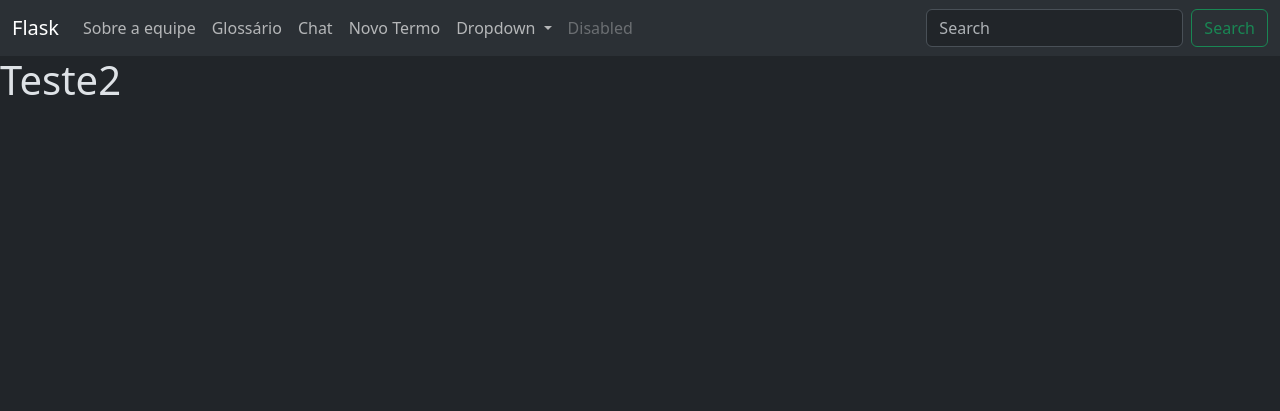
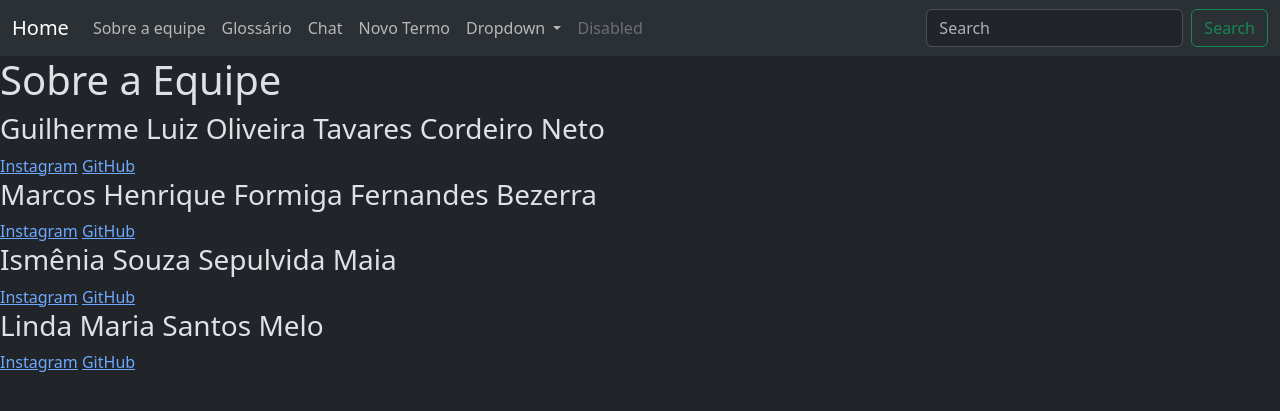
Before and after one commit to guilhermlcn/projeto_final_ip_cc, a Flask app: page /sobre_equipe in a window 1280 px wide. Shown: the top 411 px of the page. Run offline with Flask 3, Linux system fonts and the light colour scheme.

Commit message:
Update server flask

```diff
--- a/app.py
+++ b/app.py
@@ -1,5 +1,5 @@
 
-from flask import Flask, render_template, request, url_for, redirect
+from flask import Flask, render_template, request, url_for, redirect, session
 import csv
 import os
 from google import genai
@@ -21,7 +21,7 @@ def glossario():
 
     glossario_de_termos = []
 
-    with open ('bd_glossario.csv', newline='', encoding='utf-8') as csvfile:
+    with open ('bd_glossario.csv', 'r', newline='', encoding='utf-8') as csvfile:
         reader = csv.reader(csvfile, delimiter=';')
         for t in reader:
             glossario_de_termos.append(t)
@@ -36,7 +36,7 @@ def novo_termo():
 @app.route('/criar_termo', methods=['POST'])
 def criar_termo():
   termo = request.form['termo']
-  definicao = request.form['definição']
+  definicao = request.form['definicao']
 
   with open('bd_glossario.csv', 'a', newline='', encoding='utf-8') as csvfile:
     writer = csv.writer(csvfile, delimiter=';')
@@ -44,11 +44,16 @@ def criar_termo():
 
   return redirect(url_for('glossario'))
 
-@app.route('/chat_bot', methods=['POST'])
-def chat_bot():
-    prompt = request.form.get('prompt')
+@app.route('/chat_bot')
+def chat_form():
+    resposta_bot = session.pop('resposta_bot', None)
+    return render_template('chat_bot.html', resposta=resposta_bot, historico=historico_chat)
+
+@app.route('/chat_bot_form', methods=['GET', 'POST'])
+def chat_bot_form():
+    prompt = request.form['prompt']
     resposta = None
-    client = genai.Client(api_key='')
+    client = genai.Client(api_key='AIzaSyDAmIchF4JvyEfv4njinAlXTR886zJvz-w')
     modelo = 'gemini-2.0-flash'
     chat_config = {
         "system_instruction": "Você é um assistente pessoal, e sempre responde de forma objetiva."
@@ -58,6 +63,6 @@ def chat_bot():
 
     resposta = chat.send_message(prompt)
 
-    return render_template('chat_bot.html', resposta=resposta)
+    return redirect(url_for('chat_form'))
 
-app.run()
+app.run(debug=True)
--- a/bd_glossario.csv
+++ b/bd_glossario.csv
@@ -1,3 +1,4 @@
 Python;Python é uma linguagem de programação de alto nível, de propósito geral e de código aberto. Foi criada por Guido van Rossum e seu desenvolvimento começou em 1989, com a primeira versão lançada em 1991. Python é conhecida por sua sintaxe clara, legibilidade de código e versatilidade.
 Flask;Flask é um framework web leve e flexível para Python. Ele foi criado por Armin Ronacher e lançado pela primeira vez em 2010. Flask é conhecido por sua simplicidade e facilidade de uso, proporcionando as ferramentas necessárias para construir aplicativos web de forma rápida e eficiente.
-CSV;CSV (Comma-Separated Values) é um formato de arquivo simples usado para armazenar dados tabulares (como uma planilha ou banco de dados) em um formato de texto simples, onde cada linha do arquivo representa uma linha da tabela e os valores são separados por vírgulas ou outros delimitadores.
+CSV;CSV (Comma-Separated Values) é um formato de arquivo simples usado para armazenar dados tabulares (como uma planilha ou banco de dados) em um formato de texto simples, onde cada linha do arquivo representa uma linha da tabela e os valores são separados por vírgulas ou outros delimitadores.asadas;asdasd
+Linux;OS
--- a/templates/glossario.html
+++ b/templates/glossario.html
@@ -18,11 +18,10 @@
         <th scope="row">{{ loop.index }}</th>
         <td>{{ termo[0] }}</td>
         <td>{{ termo[1] }}</td>
-        <td>
-        Apagar
-        </td>
+
     </tr>
     {% endfor %}
     </tbody>
+
 </table>
 {% endblock %}
--- a/templates/index.html
+++ b/templates/index.html
@@ -1,5 +1,6 @@
 {% extends "modelo.html" %}
 {% block conteudo %}
+
 <h1>Fundamentos da Progamação</h1>
 
 <h3>Estruturas de Seleção</h3>
--- a/templates/modelo.html
+++ b/templates/modelo.html
@@ -9,7 +9,7 @@
   <body>
   <nav class="navbar navbar-expand-lg bg-body-tertiary">
   <div class="container-fluid">
-    <a class="navbar-brand" href="/">Flask</a>
+    <a class="navbar-brand" href="/">Home</a>
     <button class="navbar-toggler" type="button" data-bs-toggle="collapse" data-bs-target="#navbarSupportedContent" aria-controls="navbarSupportedContent" aria-expanded="false" aria-label="Toggle navigation">
       <span class="navbar-toggler-icon"></span>
     </button>
--- a/templates/novo_termo.html
+++ b/templates/novo_termo.html
@@ -15,4 +15,5 @@
     <button type="submit" class="btn btn-primary">Enviar</button>
 </form>
 
+
 {% endblock %}
--- a/templates/sobre_equipe.html
+++ b/templates/sobre_equipe.html
@@ -1,5 +1,20 @@
 {% extends "modelo.html" %}
 {% block conteudo %}
-    <h1>Teste2</h1>
+<h1>Sobre a Equipe</h1>
+<h3>Guilherme Luiz Oliveira Tavares Cordeiro Neto</h3>
+<a href="https://www.instagram.com/guilherm_lcn/">Instagram</a>
+<a href="https://github.com/guilhermlcn">GitHub</a>
+
+<h3>Marcos Henrique Formiga Fernandes Bezerra</h3>
+<a href="https://www.instagram.com/marcoshffb/">Instagram</a>
+<a href="https://github.com/marcoshffb">GitHub</a>
+
+<h3>Ismênia Souza Sepulvida Maia</h3>
+<a href="https://www.instagram.com/ismeniassmaia/">Instagram</a>
+<a href="https://github.com/ismeniamaia">GitHub</a>
+
+<h3>Linda Maria Santos Melo</h3>
+<a href="https://www.instagram.com/linda.maria_sm/">Instagram</a>
+<a href="https://github.com/SantosMelo123456">GitHub</a>
 
 {% endblock %}
```
Also changed, not shown: templates/chat_bot.html (+4 -3 lines).
